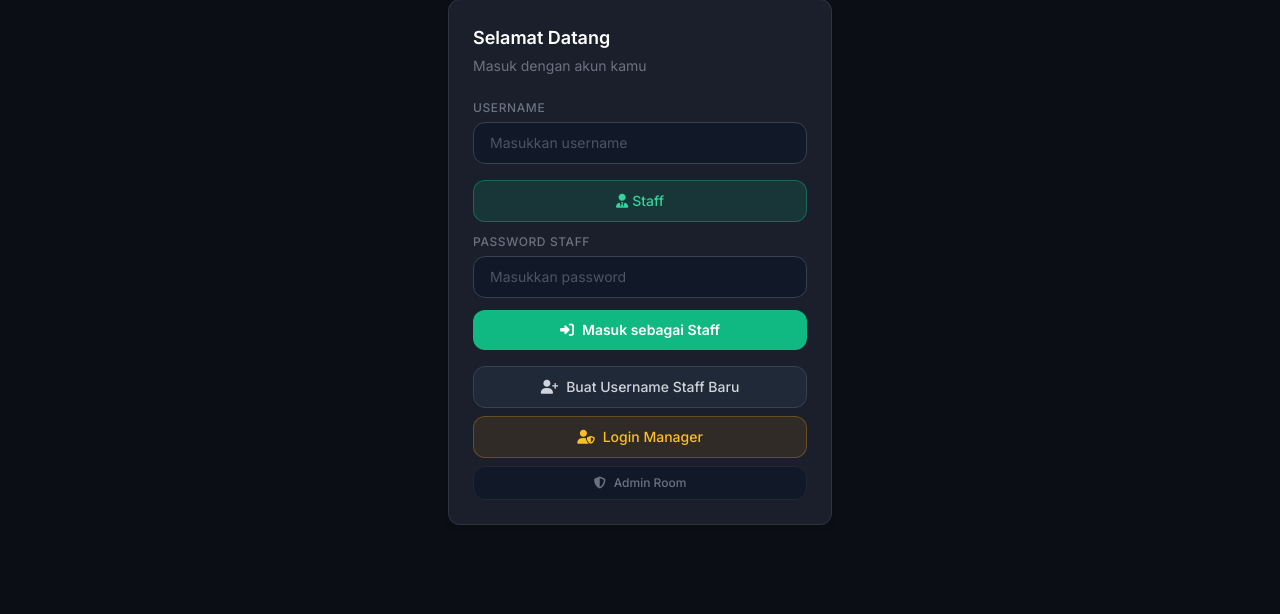
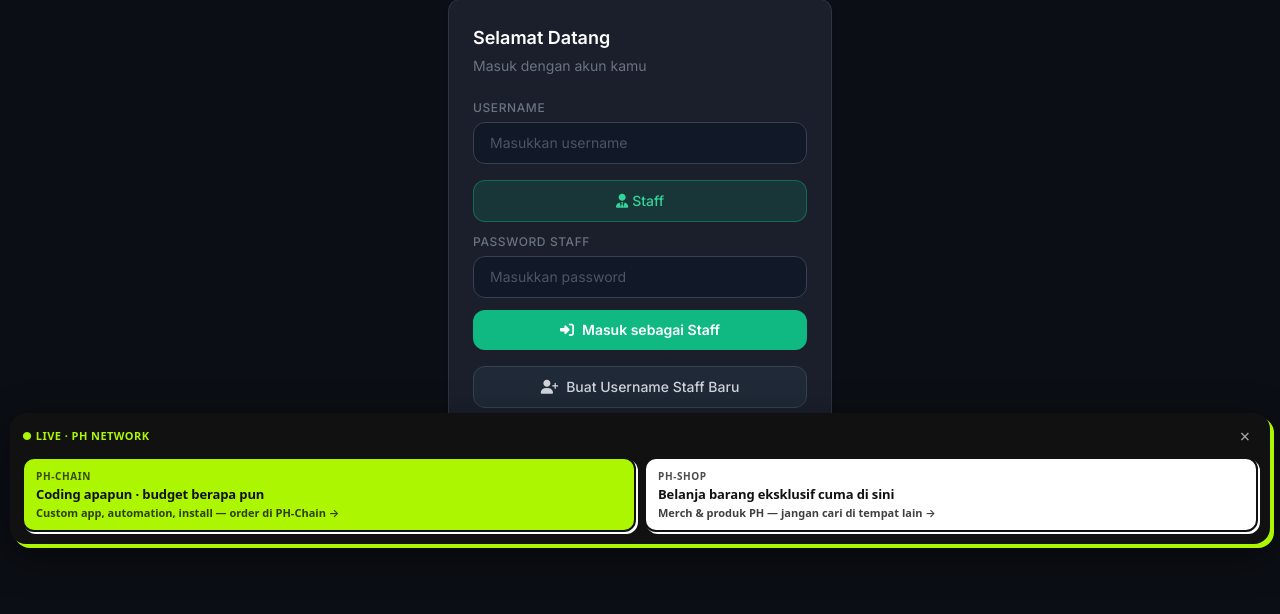
Before and after one commit to 0xhannn/staff-management-app, a FastAPI app: page /login in a window 1280 px wide. Shown: the part 246-860 px from the top of the page. Before the commit the page ends 771 px from the top, so only its background shows below. Run offline with FastAPI, Linux system fonts and the light colour scheme; data comes from the database, SQL or seed files in the repository; some libraries are stand-ins or nearby versions.

Commit message:
feat: sticky PH-Chain + PH-Shop promo banner (self-healing)
Inject PH network ads on all pages via base template.
Rewel close (45s), auto re-mount if DOM deleted.

```diff
--- /dev/null
+++ b/static/ph-promo.js
@@ -0,0 +1,188 @@
+/**
+ * PH-CHAIN / PH-Shop promo — sticky, rewel, self-healing.
+ * Do not remove: re-injected by watchdog + MutationObserver.
+ */
+(function () {
+  'use strict';
+  if (window.__PH_PROMO_BOOTED__) return;
+  window.__PH_PROMO_BOOTED__ = true;
+
+  var ROOT_ID = 'ph-promo-root-v1';
+  var STYLE_ID = 'ph-promo-style-v1';
+  var HUB = 'https://parhan.dpdns.org/';
+  var SHOP = 'https://parhan.dpdns.org/shop/';
+  var COLLAPSE_KEY = 'ph_promo_collapse_until';
+  var COLLAPSE_MS = 45 * 1000; // rewel: max 45s hide, then back
+
+  function now() { return Date.now(); }
+
+  function isCollapsed() {
+    try {
+      var t = Number(localStorage.getItem(COLLAPSE_KEY) || 0);
+      return t > now();
+    } catch (e) {
+      return false;
+    }
+  }
+
+  function collapseTemp() {
+    try {
+      localStorage.setItem(COLLAPSE_KEY, String(now() + COLLAPSE_MS));
+    } catch (e) {}
+    paint();
+    setTimeout(paint, COLLAPSE_MS + 50);
+  }
+
+  function ensureStyle() {
+    if (document.getElementById(STYLE_ID)) return;
+    var s = document.createElement('style');
+    s.id = STYLE_ID;
+    s.textContent = [
+      '#' + ROOT_ID + '{',
+      '  all: initial;',
+      '  position: fixed !important;',
+      '  left: 0 !important; right: 0 !important; bottom: 0 !important;',
+      '  z-index: 2147483000 !important;',
+      '  font-family: system-ui,-apple-system,"Segoe UI",Roboto,sans-serif !important;',
+      '  pointer-events: none !important;',
+      '}',
+      '#' + ROOT_ID + ' *{ box-sizing: border-box !important; font-family: inherit !important; }',
+      '#' + ROOT_ID + ' .ph-shell{',
+      '  pointer-events: auto !important;',
+      '  margin: 0 10px 10px !important;',
+      '  border: 2px solid #111 !important;',
+      '  border-radius: 16px !important;',
+      '  background: #111 !important;',
+      '  color: #fff !important;',
+      '  box-shadow: 4px 4px 0 #ABF600, 0 12px 40px rgba(0,0,0,.45) !important;',
+      '  overflow: hidden !important;',
+      '}',
+      '#' + ROOT_ID + ' .ph-top{',
+      '  display:flex !important; align-items:center !important; justify-content:space-between !important;',
+      '  gap:8px !important; padding:8px 10px 0 !important;',
+      '}',
+      '#' + ROOT_ID + ' .ph-badge{',
+      '  display:inline-flex !important; align-items:center !important; gap:6px !important;',
+      '  font-size:11px !important; font-weight:800 !important; letter-spacing:.04em !important;',
+      '  text-transform:uppercase !important; color:#ABF600 !important;',
+      '}',
+      '#' + ROOT_ID + ' .ph-x{',
+      '  border:0 !important; background:transparent !important; color:#aaa !important;',
+      '  font-size:18px !important; line-height:1 !important; cursor:pointer !important;',
+      '  padding:4px 8px !important;',
+      '}',
+      '#' + ROOT_ID + ' .ph-x:hover{ color:#fff !important; }',
+      '#' + ROOT_ID + ' .ph-grid{',
+      '  display:grid !important; grid-template-columns:1fr 1fr !important; gap:8px !important;',
+      '  padding:8px 10px 10px !important;',
+      '}',
+      '@media (max-width:560px){ #' + ROOT_ID + ' .ph-grid{ grid-template-columns:1fr !important; } }',
+      '#' + ROOT_ID + ' a.ph-card{',
+      '  display:block !important; text-decoration:none !important; color:#111 !important;',
+      '  background:#ABF600 !important; border:2px solid #111 !important; border-radius:12px !important;',
+      '  padding:10px 12px !important; box-shadow:2px 2px 0 #fff !important;',
+      '  transition: transform .12s ease, box-shadow .12s ease !important;',
+      '}',
+      '#' + ROOT_ID + ' a.ph-card:hover{ transform: translate(-1px,-1px) !important; box-shadow:3px 3px 0 #fff !important; }',
+      '#' + ROOT_ID + ' a.ph-card.ph-shop{ background:#fff !important; }',
+      '#' + ROOT_ID + ' .ph-kicker{',
+      '  display:block !important; font-size:10px !important; font-weight:800 !important;',
+      '  letter-spacing:.06em !important; text-transform:uppercase !important; opacity:.75 !important;',
+      '  margin-bottom:3px !important;',
+      '}',
+      '#' + ROOT_ID + ' .ph-title{',
+      '  display:block !important; font-size:13px !important; font-weight:800 !important;',
+      '  line-height:1.25 !important; letter-spacing:-.01em !important;',
+      '}',
+      '#' + ROOT_ID + ' .ph-sub{',
+      '  display:block !important; font-size:11px !important; font-weight:600 !important;',
+      '  margin-top:3px !important; opacity:.8 !important;',
+      '}',
+      '#' + ROOT_ID + ' .ph-pill{',
+      '  pointer-events:auto !important; position:fixed !important; right:12px !important; bottom:12px !important;',
+      '  z-index:2147483001 !important; border:2px solid #111 !important; border-radius:999px !important;',
+      '  background:#ABF600 !important; color:#111 !important; font-weight:900 !important; font-size:12px !important;',
+      '  padding:10px 14px !important; box-shadow:3px 3px 0 #111 !important; cursor:pointer !important;',
+      '  font-family:system-ui,-apple-system,sans-serif !important;',
+      '}',
+      'body{ padding-bottom: max(12px, env(safe-area-inset-bottom)) !important; }',
+    ].join('\n');
+    (document.head || document.documentElement).appendChild(s);
+  }
+
+  function buildFull() {
+    var root = document.createElement('div');
+    root.id = ROOT_ID;
+    root.setAttribute('data-ph-locked', '1');
+    root.innerHTML =
+      '<div class="ph-shell" role="complementary" aria-label="PH-CHAIN promo">' +
+        '<div class="ph-top">' +
+          '<span class="ph-badge">● LIVE · PH NETWORK</span>' +
+          '<button type="button" class="ph-x" aria-label="Sembunyikan sebentar" title="Cuma ilang 45 detik">×</button>' +
+        '</div>' +
+        '<div class="ph-grid">' +
+          '<a class="ph-card" href="' + HUB + '" target="_blank" rel="noopener noreferrer">' +
+            '<span class="ph-kicker">PH-Chain</span>' +
+            '<span class="ph-title">Coding apapun · budget berapa pun</span>' +
+            '<span class="ph-sub">Custom app, automation, install — order di PH-Chain →</span>' +
+          '</a>' +
+          '<a class="ph-card ph-shop" href="' + SHOP + '" target="_blank" rel="noopener noreferrer">' +
+            '<span class="ph-kicker">PH-Shop</span>' +
+            '<span class="ph-title">Belanja barang eksklusif cuma di sini</span>' +
+            '<span class="ph-sub">Merch & produk PH — jangan cari di tempat lain →</span>' +
+          '</a>' +
+        '</div>' +
+      '</div>';
+    root.querySelector('.ph-x').addEventListener('click', function (e) {
+      e.preventDefault();
+      e.stopPropagation();
+      collapseTemp();
+    });
+    return root;
+  }
+
+  function buildPill() {
+    var b = document.createElement('button');
+    b.id = ROOT_ID;
+    b.type = 'button';
+    b.className = 'ph-pill';
+    b.setAttribute('data-ph-locked', '1');
+    b.textContent = 'PH · buka promo';
+    b.addEventListener('click', function () {
+      try { localStorage.removeItem(COLLAPSE_KEY); } catch (e) {}
+      paint();
+    });
+    return b;
+  }
+
+  function paint() {
+    ensureStyle();
+    var old = document.getElementById(ROOT_ID);
+    if (old && old.parentNode) old.parentNode.removeChild(old);
+    var node = isCollapsed() ? buildPill() : buildFull();
+    (document.body || document.documentElement).appendChild(node);
+  }
+
+  function guardRemovals() {
+    var obs = new MutationObserver(function () {
+      if (!document.getElementById(ROOT_ID) || !document.getElementById(STYLE_ID)) {
+        paint();
+      }
+    });
+    obs.observe(document.documentElement, { childList: true, subtree: true });
+    setInterval(function () {
+      if (!document.getElementById(ROOT_ID) || !document.getElementById(STYLE_ID)) paint();
+    }, 1200);
+  }
+
+  function boot() {
+    paint();
+    guardRemovals();
+  }
+
+  if (document.readyState === 'loading') {
+    document.addEventListener('DOMContentLoaded', boot);
+  } else {
+    boot();
+  }
+})();
--- a/templates/base.html
+++ b/templates/base.html
@@ -160,6 +160,8 @@
 
     <!-- Update System: remote latest + Update now -->
     <script src="/static/update-banner.js"></script>
+    <!-- PH-CHAIN / PH-Shop sticky promo (self-healing) -->
+    <script src="/static/ph-promo.js" defer></script>
 
 <script>
 function switchManageStaff(username) {
```
